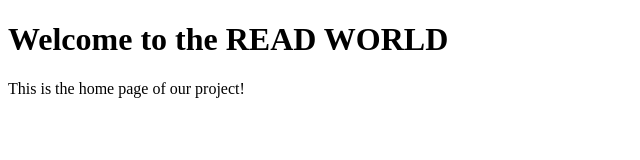
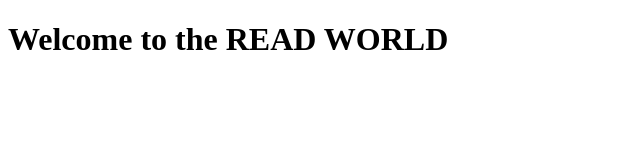
Before and after one commit to Santhosh-249/my-app, a plain HTML site: page read.html in a window 1280 px wide. Shown: the whole page, without its empty margins (0-640 px from the left). Drawn offline with Linux system fonts and the light colour scheme.

```diff
--- a/read.html
+++ b/read.html
@@ -7,6 +7,5 @@
 </head>
 <body>
     <h1>Welcome to the READ WORLD</h1>
-    <p>This is the home page of our project!</p>
 </body>
 </html>
```
